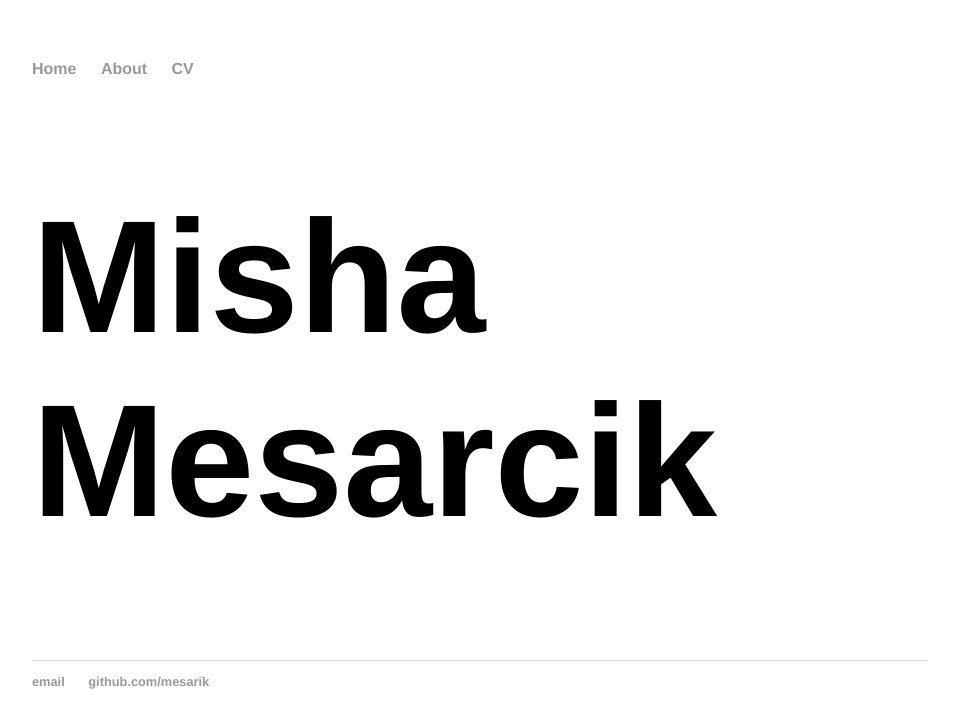
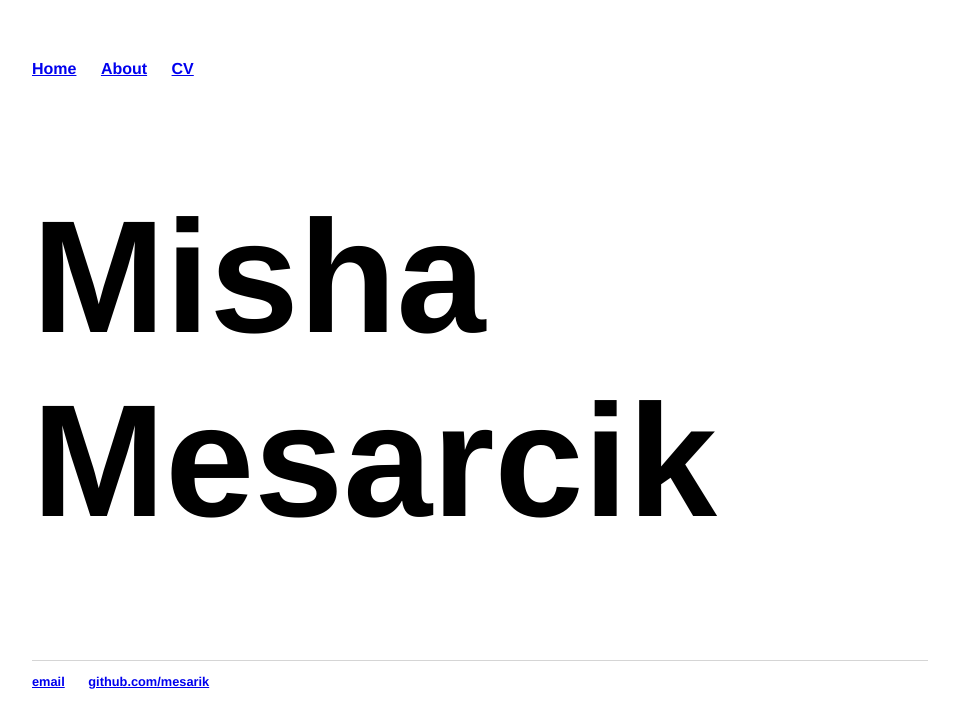
Before and after one commit to mesarcik/mesarcik.github.io, a Jekyll site: the page built from index.html, in a window 1280 px wide. Shown: the top 728 px of the page, without its empty margins (160-1119 px from the left). Built offline with Jekyll 4.4.1, drawn with Linux system fonts in a browser that asks for light colours.

Commit message:
git_uploader.sh

```diff
--- a/css/main.css
+++ b/css/main.css
@@ -1,6 +1,6 @@
 body { margin: 60px auto; width: 70%; }
 
-a { text-decoration: none; color: #999; }
+/*a { text-decoration: none; color: #999; }*/
 a:hover { text-decoration: underline; }
 
 
```
